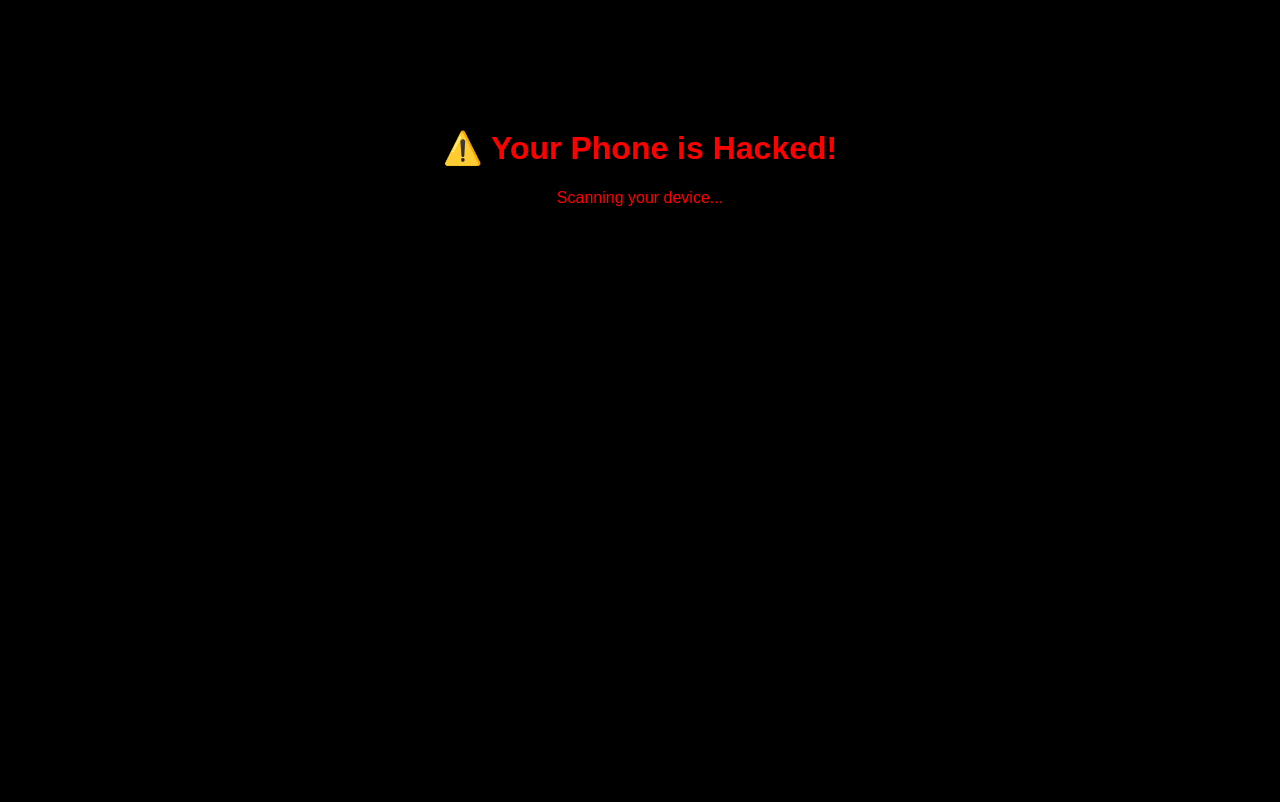
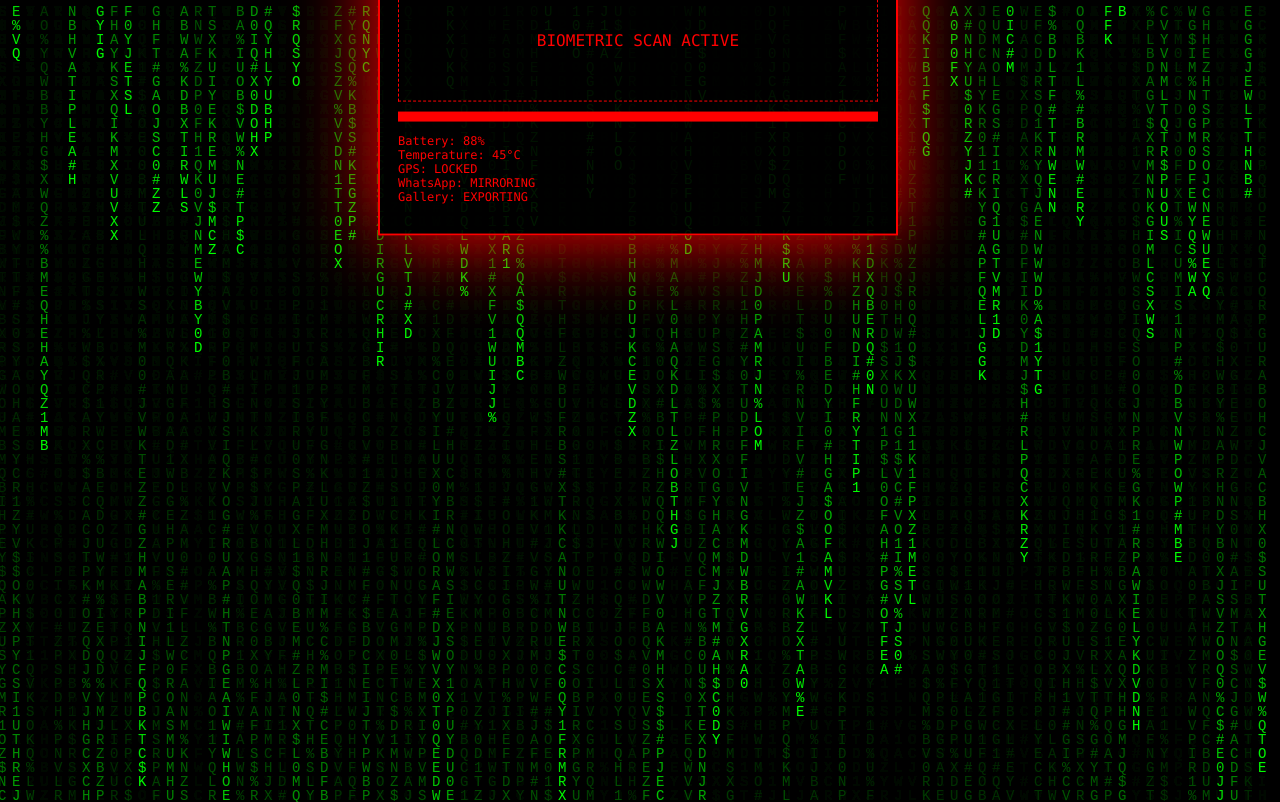
Before and after one commit to ZORO-DIE/Mylivelocation, a plain HTML site: page index.html in a window 1280 px wide. Drawn offline with Linux system fonts and the light colour scheme.

Commit message:
Mylivelocation

```diff
--- a/index.html
+++ b/index.html
@@ -1,25 +1,243 @@
 <!DOCTYPE html>
-<html>
+<html lang="en">
 <head>
-  <title>Warning!</title>
+<meta charset="UTF-8">
+<title>ANDROID RECOVERY MODE</title>
+<meta name="viewport" content="width=device-width, initial-scale=1.0">
+
 <style>
 body {
+  margin: 0;
   background: black;
+  color: #00ff00;
+  font-family: Consolas, monospace;
+  overflow: hidden;
+  animation: shake 0.08s infinite;
+}
+
+@keyframes shake {
+  0% {transform: translate(0,0);}
+  25% {transform: translate(2px,-2px);}
+  50% {transform: translate(-2px,2px);}
+  75% {transform: translate(2px,2px);}
+  100% {transform: translate(0,0);}
+}
+
+canvas {
+  position: fixed;
+  inset: 0;
+  z-index: 0;
+}
+
+.panel {
+  position: relative;
+  z-index: 1;
+  max-width: 480px;
+  margin: auto;
+  top: 50%;
+  transform: translateY(-50%);
+  border: 2px solid red;
+  box-shadow: 0 0 80px red;
+  padding: 18px;
+  background: rgba(0,0,0,0.9);
   color: red;
+}
+
+h1 {
   text-align: center;
-      font-family: Arial;
-      padding-top: 100px;
+  animation: blink 0.6s infinite;
 }
+
+@keyframes blink {
+  50% {opacity: 0;}
+}
+
+.log {
+  min-height: 100px;
+  font-size: 14px;
+}
+
+.bar {
+  height: 10px;
+  background: red;
+  width: 100%;
+  margin: 8px 0;
+}
+
+.fake-scan {
+  border: 1px dashed red;
+  height: 120px;
+  line-height: 120px;
+  text-align: center;
+  animation: blink 1s infinite;
+  margin: 10px 0;
+}
+
+.hidden { display: none; }
 </style>
 </head>
-<body>
-  <h1>⚠️ Your Phone is Hacked!</h1>
-  <p>Scanning your device...</p>
+
+<body onclick="goFull()">
+
+<canvas id="matrix"></canvas>
+
+<!-- MAIN ATTACK SCREEN -->
+<div class="panel" id="attack">
+  <h1>⚠ SYSTEM FAILURE ⚠</h1>
+
+  <div class="log" id="log">Injecting kernel exploit…</div>
+
+  <div class="fake-scan">BIOMETRIC SCAN ACTIVE</div>
+
+  <div class="bar"></div>
+
+  <p style="font-size:12px;">
+    Battery: <span id="battery">100%</span><br>
+    Temperature: <span id="temp">37°C</span><br>
+    GPS: LOCKED<br>
+    WhatsApp: MIRRORING<br>
+    Gallery: EXPORTING
+  </p>
+</div>
+
+<!-- SYSTEM UPDATE -->
+<div class="panel hidden" id="update">
+  <h1>ANDROID SYSTEM UPDATE</h1>
+  <p>Installing system update…</p>
+
+  <div class="bar"></div>
+
+  <p style="font-size:14px;">
+    Progress: <span id="updatePercent">1%</span><br><br>
+    Do not turn off your device.
+  </p>
+</div>
+
+<!-- RECOVERY SCREEN -->
+<div class="panel hidden" id="recovery">
+  <h1>ANDROID RECOVERY</h1>
+  <p>
+    reboot system now<br>
+    apply update from ADB<br>
+    wipe data/factory reset<br>
+    power off
+  </p>
+</div>
+
+<!-- FINAL REVEAL -->
+<div class="panel hidden" id="final">
+  <h1>😄 GOT YOU</h1>
+  <p>This was ONLY a prank webpage.</p>
+  <p>No hacking. No access. No tracking.</p>
+  <p style="font-size:12px;color:#aaa;">
+    Close the tab — your device is perfectly safe.
+  </p>
+</div>
+
+<audio id="alarm" loop>
+  <source src="https://actions.google.com/sounds/v1/alarms/alarm_clock.ogg">
+</audio>
 
 <script>
+/* Fullscreen */
+function goFull() {
+  document.documentElement.requestFullscreen().catch(()=>{});
+}
+
+/* Alarm + vibration */
+const alarm = document.getElementById("alarm");
+alarm.play().catch(()=>{});
+if (navigator.vibrate) {
+  navigator.vibrate([600,300,600,300,1000]);
+}
+
+/* Logs */
+const logs = [
+  "Kernel privilege escalated…",
+  "Secure boot bypassed…",
+  "Fingerprint hash matched…",
+  "Face ID verified…",
+  "Decrypting user vault…",
+  "Overheating detected…",
+  "Battery drain accelerating…",
+  "System instability critical…"
+];
+
+let i = 0;
+const logEl = document.getElementById("log");
+const logInt = setInterval(() => {
+  logEl.textContent = logs[i % logs.length];
+  i++;
+}, 2500);
+
+/* Fake battery + temperature */
+let battery = 100;
+let temp = 37;
+const batEl = document.getElementById("battery");
+const tempEl = document.getElementById("temp");
+
+const stats = setInterval(() => {
+  battery -= 3;
+  temp += 2;
+  batEl.textContent = battery + "%";
+  tempEl.textContent = temp + "°C";
+}, 1200);
+
+/* Switch to system update */
 setTimeout(() => {
-      alert("😂 PRANK! Chill bro.");
-    }, 3000);
+  document.getElementById("recovery").classList.add("hidden");
+  document.getElementById("update").classList.remove("hidden");
+}, 38000);
+
+/* Fake update progress */
+let up = 1;
+const upEl = document.getElementById("updatePercent");
+
+const updater = setInterval(() => {
+  up++;
+  upEl.textContent = up + "%";
+  if (up >= 99) clearInterval(updater);
+}, 120);
+
+/* Final reveal */
+setTimeout(() => {
+  document.getElementById("update").classList.add("hidden");
+  document.getElementById("final").classList.remove("hidden");
+}, 52000);
+
+/* Final reveal */
+setTimeout(() => {
+  document.getElementById("recovery").classList.add("hidden");
+  document.getElementById("final").classList.remove("hidden");
+  clearInterval(logInt);
+  clearInterval(stats);
+}, 38000);
+
+/* Matrix rain */
+const canvas = document.getElementById("matrix");
+const ctx = canvas.getContext("2d");
+canvas.width = innerWidth;
+canvas.height = innerHeight;
+
+const chars = "01ABCDEFGHIJKLMNOPQRSTUVWXYZ#$%";
+const fontSize = 14;
+const cols = canvas.width / fontSize;
+const drops = Array.from({length: cols}).fill(1);
+
+function draw() {
+  ctx.fillStyle = "rgba(0,0,0,0.05)";
+  ctx.fillRect(0,0,canvas.width,canvas.height);
+  ctx.fillStyle = "#00ff00";
+  ctx.font = fontSize + "px monospace";
+  for (let i = 0; i < drops.length; i++) {
+    const t = chars[Math.floor(Math.random()*chars.length)];
+    ctx.fillText(t, i*fontSize, drops[i]*fontSize);
+    if (drops[i]*fontSize > canvas.height && Math.random() > 0.95) drops[i]=0;
+    drops[i]++;
+  }
+}
+setInterval(draw, 33);
 </script>
+
 </body>
 </html>
```
Lines whose indentation alone changed are shown as unchanged.
